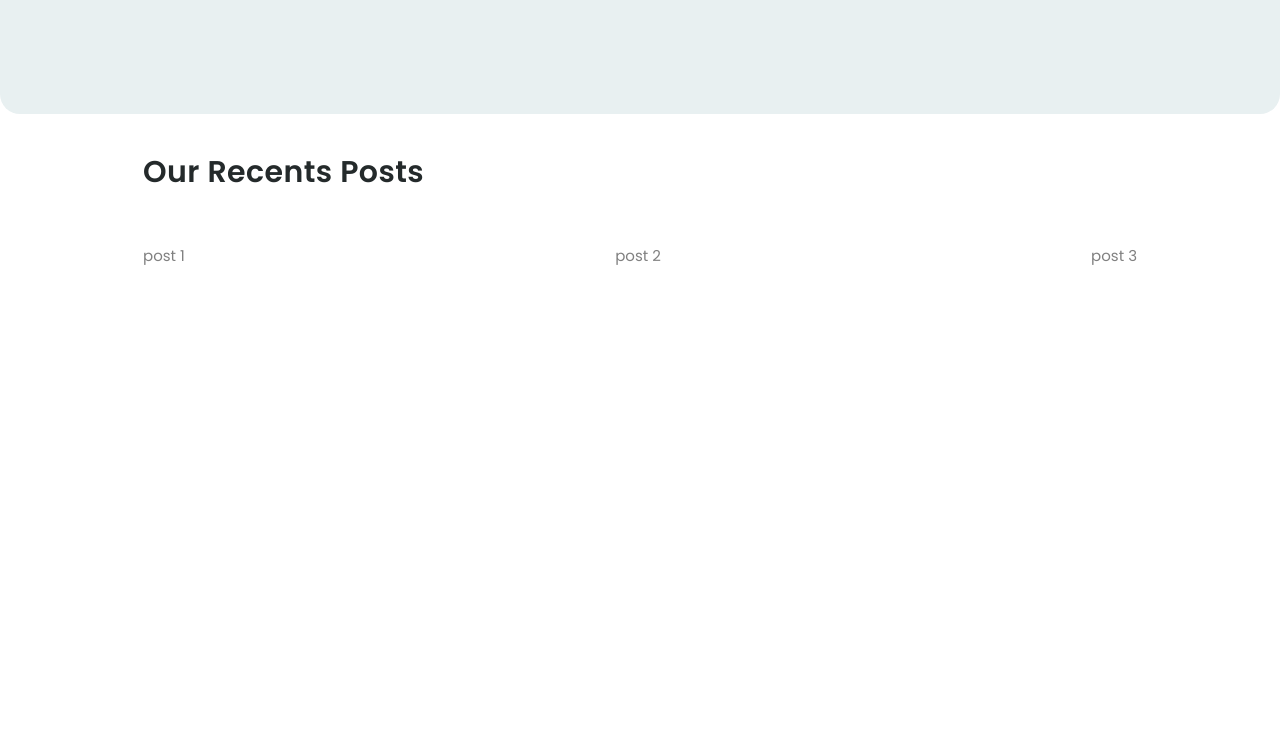
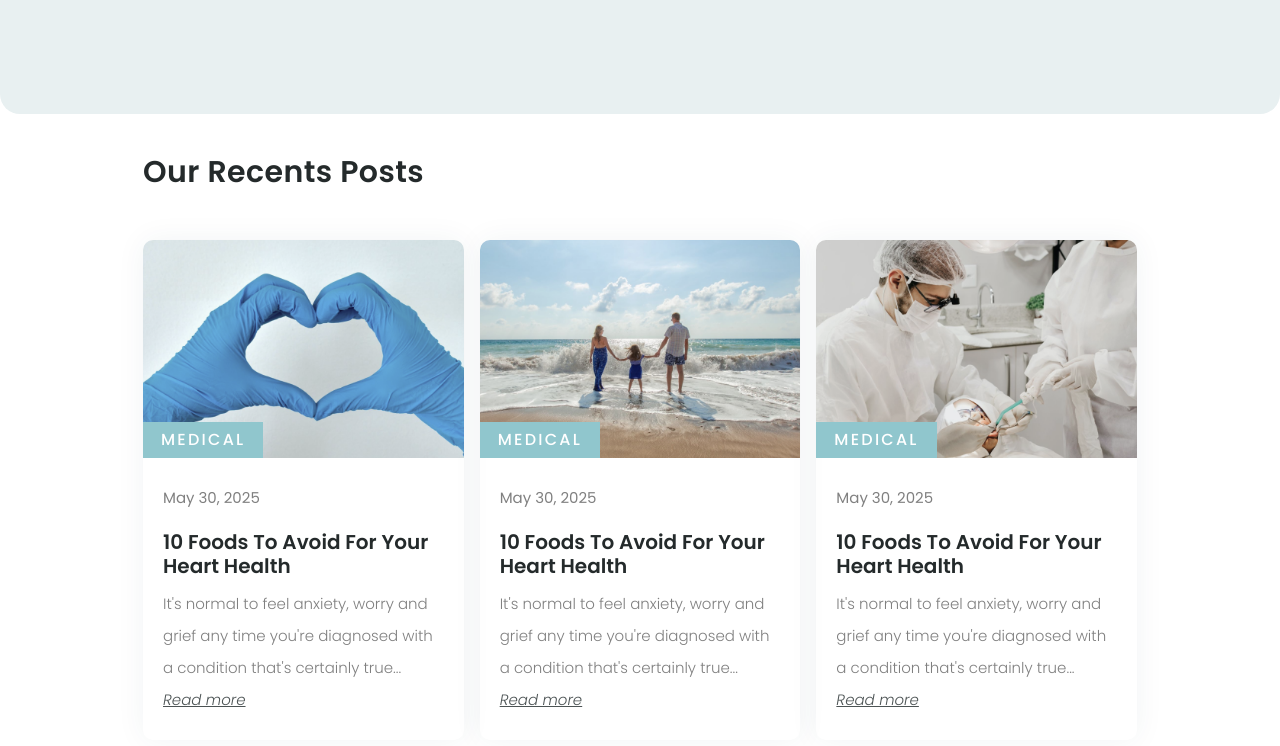
Before and after one commit to Khaffycodes/health-landing-page, a website: page src/index.html in a window 1280 px wide. Shown: the part 3695-4441 px from the top of the page. Drawn offline with nearby package versions, Linux system fonts and the light colour scheme.

Commit message:
finished blog section

```diff
--- a/src/index.html
+++ b/src/index.html
@@ -867,17 +867,111 @@
         </h2>
         <!-- blog post -->
         <div
-          class="flex flex-col xl:flex-row gap-y-6 xl:gap-y-0 items-center xl:justify-between mb-[30px]"
+          class="flex flex-col xl:flex-row gap-y-6 xl:gap-x-4 items-center xl:justify-between mb-[30px]"
         >
           <!-- post 1 -->
-          <div>post 1</div>
+          <div
+            class="blog__post max-w-[420px] shadow-custom2 rounded-[10px] overflow-hidden cursor-pointer group"
+          >
+            <!-- img -->
+            <div class="relative overflow-hidden">
+              <img
+                src="../dist/img/blog-img1.png"
+                alt=""
+                class="group-hover:scale-110 transition-all duration-500"
+              />
+              <!-- badge -->
+              <div
+                class="bg-accent-tertiary absolute bottom-0 left-0 text-white text-base tracking-[2.24px] font-medium uppercase py-[6px] px-[18px]"
+              >
+                Medical
+              </div>
+            </div>
+            <!-- text -->
+            <div class="px-5 py-6">
+              <div class="mb-4">May 30, 2025</div>
+              <h4 class="h4 mb-[10px]">
+                10 foods to avoid for your heart health
+              </h4>
+              <p class="font-light">
+                It's normal to feel anxiety, worry and grief any time you're
+                diagnosed with a condition that's certainly true...
+                <a href="#" class="italic underline text-[#4c5354]"
+                  >Read more</a
+                >
+              </p>
+            </div>
+          </div>
           <!-- post 2 -->
-          <div>post 2</div>
+          <div
+            class="blog__post max-w-[420px] shadow-custom2 rounded-[10px] overflow-hidden cursor-pointer group"
+          >
+            <!-- img -->
+            <div class="relative overflow-hidden">
+              <img
+                src="../dist/img/blog-img2.png"
+                alt=""
+                class="group-hover:scale-110 transition-all duration-500"
+              />
+              <!-- badge -->
+              <div
+                class="bg-accent-tertiary absolute bottom-0 left-0 text-white text-base tracking-[2.24px] font-medium uppercase py-[6px] px-[18px]"
+              >
+                Medical
+              </div>
+            </div>
+            <!-- text -->
+            <div class="px-5 py-6">
+              <div class="mb-4">May 30, 2025</div>
+              <h4 class="h4 mb-[10px]">
+                10 foods to avoid for your heart health
+              </h4>
+              <p class="font-light">
+                It's normal to feel anxiety, worry and grief any time you're
+                diagnosed with a condition that's certainly true...
+                <a href="#" class="italic underline text-[#4c5354]"
+                  >Read more</a
+                >
+              </p>
+            </div>
+          </div>
           <!-- post 3 -->
-          <div>post 3</div>
+          <div
+            class="blog__post max-w-[420px] shadow-custom2 rounded-[10px] overflow-hidden cursor-pointer group"
+          >
+            <!-- img -->
+            <div class="relative overflow-hidden">
+              <img
+                src="../dist/img/blog-img3.png"
+                alt=""
+                class="group-hover:scale-110 transition-all duration-500"
+              />
+              <!-- badge -->
+              <div
+                class="bg-accent-tertiary absolute bottom-0 left-0 text-white text-base tracking-[2.24px] font-medium uppercase py-[6px] px-[18px]"
+              >
+                Medical
+              </div>
+            </div>
+            <!-- text -->
+            <div class="px-5 py-6">
+              <div class="mb-4">May 30, 2025</div>
+              <h4 class="h4 mb-[10px]">
+                10 foods to avoid for your heart health
+              </h4>
+              <p class="font-light">
+                It's normal to feel anxiety, worry and grief any time you're
+                diagnosed with a condition that's certainly true...
+                <a href="#" class="italic underline text-[#4c5354]"
+                  >Read more</a
+                >
+              </p>
+            </div>
+          </div>
         </div>
       </div>
     </section>
+    <!-- brands section -->
 
     <!-- temp div -->
     <div class="h-[4000px]"></div>
```
Also changed, not shown: dist/output.css.
